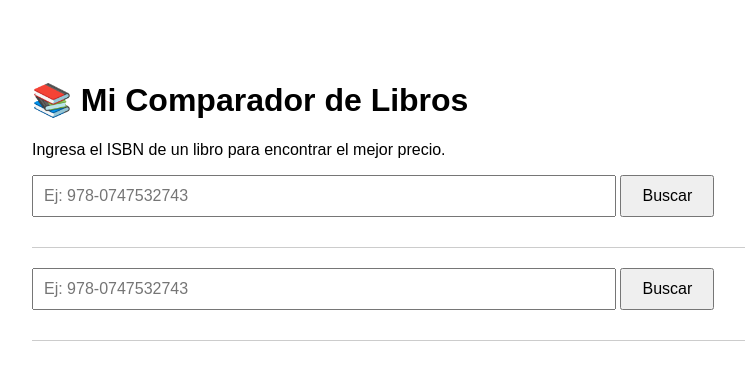
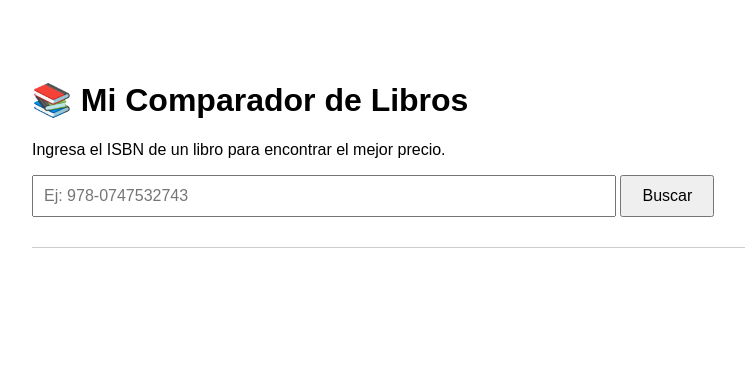
Before and after one commit to tanomonaco/comparador-libros, a Flask app: page / in a window 1280 px wide. Shown: the top 380 px of the page, without its empty margins (208-953 px from the left). Run offline with Flask 3, Linux system fonts and the light colour scheme.

Commit message:
fix: Limpia código HTML duplicado en index

```diff
--- a/templates/index.html
+++ b/templates/index.html
@@ -26,34 +26,27 @@
         </div>
 
     <script>
-        // Le decimos al código que espere a que la página cargue por completo
         document.addEventListener('DOMContentLoaded', () => {
 
-            // Buscamos el botón y el campo de texto en el HTML
             const botonBuscar = document.getElementById('buscar-btn');
             const inputIsbn = document.getElementById('isbn-input');
             const divResultados = document.getElementById('resultados');
 
-            // Le decimos al botón que, cuando le hagan clic, ejecute una función
             botonBuscar.addEventListener('click', () => {
-                const isbn = inputIsbn.value; // Obtenemos el ISBN del campo de texto
+                const isbn = inputIsbn.value;
 
-                // Validamos que el usuario haya escrito algo
                 if (!isbn) {
                     alert('Por favor, ingresa un ISBN.');
                     return;
                 }
 
-                divResultados.innerHTML = '<p>Buscando...</p>'; // Mostramos un mensaje de carga
+                divResultados.innerHTML = '<p>Buscando...</p>';
 
-                // Llamamos a nuestra propia API. fetch es la forma que tiene JavaScript de visitar una URL
                 fetch(`/api/search/${isbn}`)
-                    .then(response => response.json()) // Convertimos la respuesta en datos JSON
+                    .then(response => response.json())
                     .then(data => {
-                        // Limpiamos el mensaje de "Buscando..."
                         divResultados.innerHTML = '';
 
-                        // Creamos el HTML para mostrar los resultados
                         const tituloHtml = `<h2>${data.titulo}</h2>`;
                         const autorHtml = `<p><em>por ${data.autor}</em></p>`;
 
@@ -68,7 +61,6 @@
                             `;
                         });
 
-                        // Juntamos todo y lo ponemos en la página
                         divResultados.innerHTML = tituloHtml + autorHtml + preciosHtml;
                     })
                     .catch(error => {
@@ -81,15 +73,3 @@
 
 </body>
 </html>
-
-    <div>
-        <input type="text" id="isbn-input" placeholder="Ej: 978-0747532743">
-        <button id="buscar-btn">Buscar</button>
-    </div>
-
-    <div id="resultados">
-
-    </div>
-
-</body>
-</html>
```
